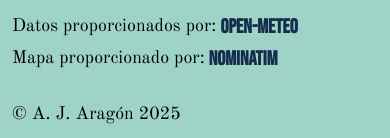
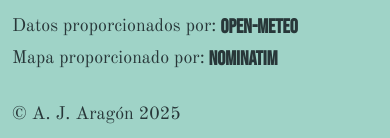
Before and after one commit to aragonaj/WeatherAPI, a website: page public/index.html in a window 390 px wide. Shown: the part 906-1044 px from the top of the page. Drawn offline with nearby package versions, Linux system fonts and the light colour scheme.

Commit message:
Se editó el color de las letras del footer en versión móvil

```diff
--- a/public/css/styles.css
+++ b/public/css/styles.css
@@ -388,13 +388,15 @@
         font-family: var(--old-standard);
         font-size: var(--font-18);
         font-weight: 500;
+
+        color: var(--dark-color);
     }
 
     .footer .link {
         font-family: var(--bebas-neue);
         font-size: var(--font-20);
 
-        color: var(--primary-color);
+        color: var(--dark-color);
     }
 }
 
```
